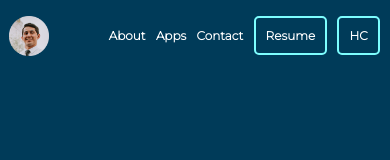
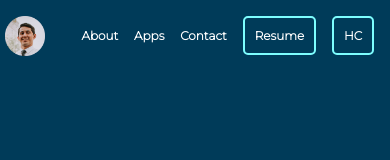
Before and after one commit to emmanuel-a-g/myPage, a Next.js app: page / in a window 390 px wide. Shown: the top 160 px of the page. Built offline with nearby package versions, Linux system fonts and the light colour scheme.

Commit message:
padding in navigation removed

```diff
--- a/components/home/navigation.module.css
+++ b/components/home/navigation.module.css
@@ -1,7 +1,5 @@
 .navigation {
   width: 100%;
-  grid-row: 1 / span 1;
-  grid-column: 1 / span 3;
   display: grid;
   grid-template-columns: 10% auto 60%;
   padding: 0;
@@ -62,16 +60,12 @@
 @media only screen and (max-width: 800px) {
   .navigation {
     /* background-color: var(--color-primary); */
-    grid-template-columns: 15% 85%;
+    grid-template-columns: 13% 87%;
     min-height: 7vh;
   }
-  /* .button {
-    border: 1px solid var(--color-dark);
-    background-color: var(--color-dark);
-    color: var(--color-text);
-  } */
   .navList {
     grid-column: 2 / span 1;
+    padding: 0 0 0 15px;
   }
   .navItem {
     font-size: .75rem;
```
